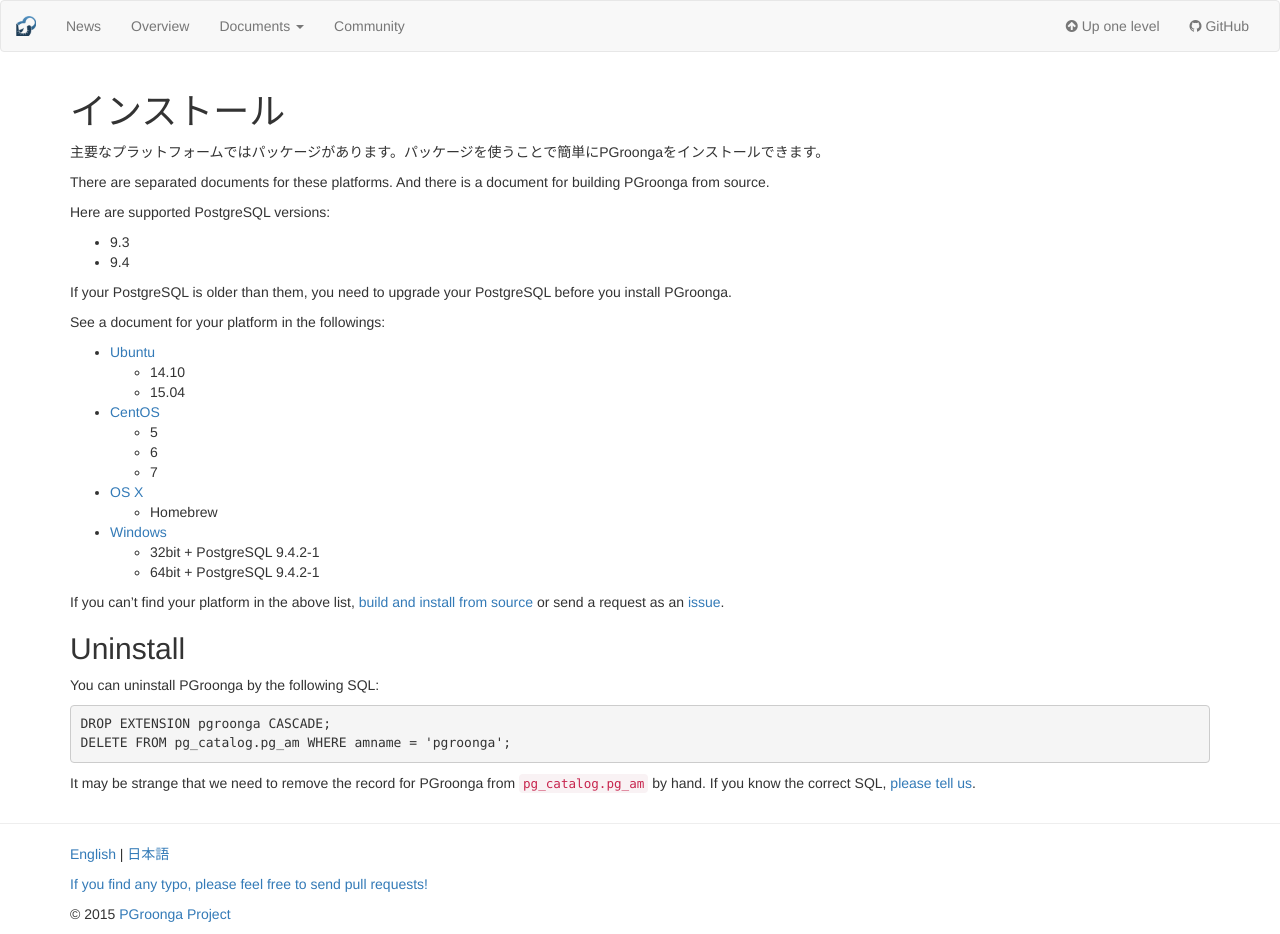
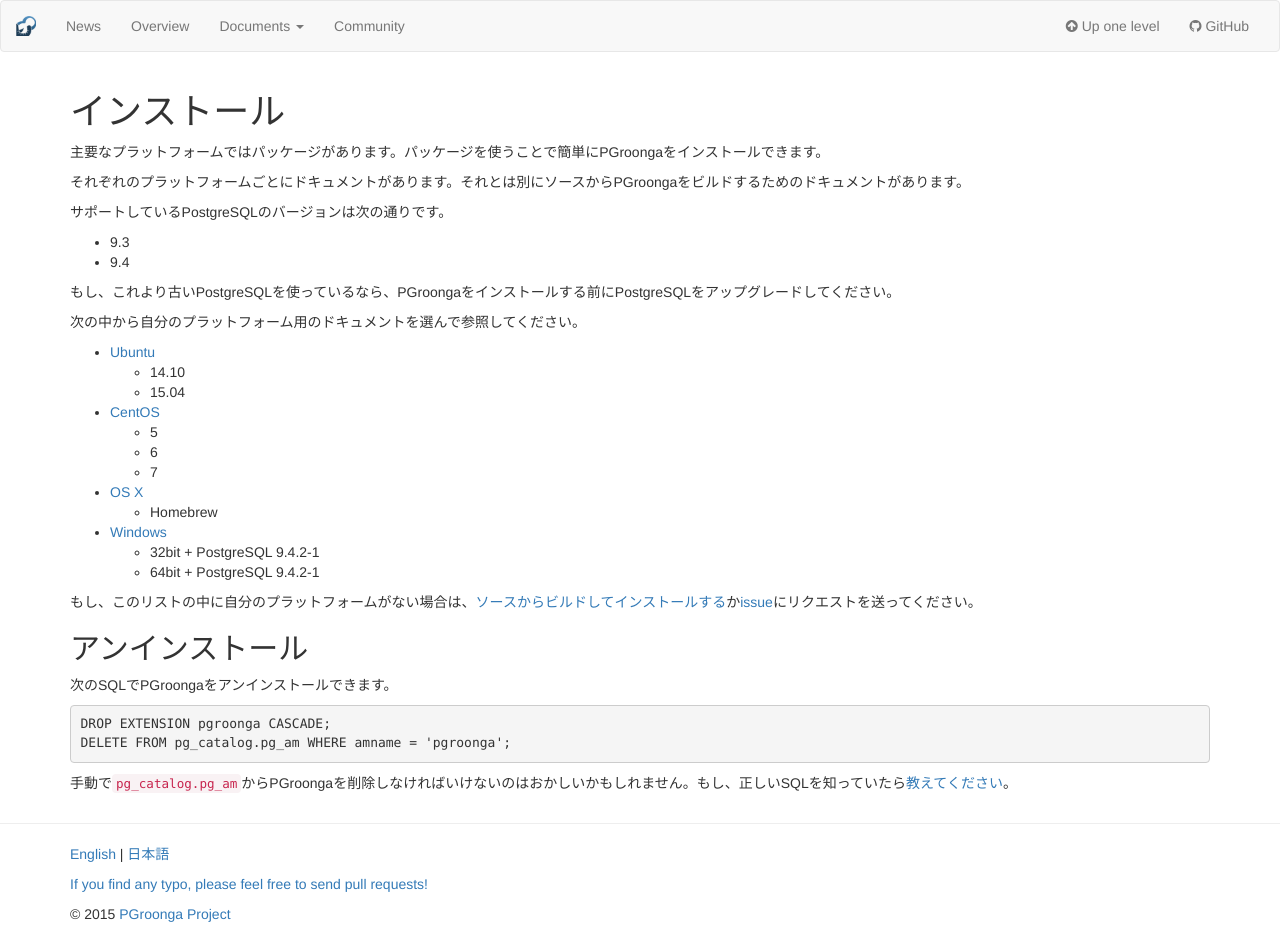
Before and after one commit to pgroonga/pgroonga.github.io, a Jekyll site: the page built from ja/install/index.md, in a window 1280 px wide. Built offline with Jekyll 4.4.1, drawn with Linux system fonts in a browser that asks for light colours.

Commit message:
Translate install document

````diff
--- a/ja/install/index.md
+++ b/ja/install/index.md
@@ -7,16 +7,16 @@
 
 主要なプラットフォームではパッケージがあります。パッケージを使うことで簡単にPGroongaをインストールできます。
 
-There are separated documents for these platforms. And there is a document for building PGroonga from source.
+それぞれのプラットフォームごとにドキュメントがあります。それとは別にソースからPGroongaをビルドするためのドキュメントがあります。
 
-Here are supported PostgreSQL versions:
+サポートしているPostgreSQLのバージョンは次の通りです。
 
   * 9.3
   * 9.4
 
-If your PostgreSQL is older than them, you need to upgrade your PostgreSQL before you install PGroonga.
+もし、これより古いPostgreSQLを使っているなら、PGroongaをインストールする前にPostgreSQLをアップグレードしてください。
 
-See a document for your platform in the followings:
+次の中から自分のプラットフォーム用のドキュメントを選んで参照してください。
 
   * [Ubuntu](ubuntu.html)
     * 14.10
@@ -31,15 +31,15 @@
     * 32bit + PostgreSQL {{ site.windows_postgresql_version }}
     * 64bit + PostgreSQL {{ site.windows_postgresql_version }}
 
-If you can't find your platform in the above list, [build and install from source](source.html) or send a request as an [issue](https://github.com/pgroonga/pgroonga/issues/new).
+もし、このリストの中に自分のプラットフォームがない場合は、[ソースからビルドしてインストールする](source.html)か[issue](https://github.com/pgroonga/pgroonga/issues/new)にリクエストを送ってください。
 
-## Uninstall
+## アンインストール
 
-You can uninstall PGroonga by the following SQL:
+次のSQLでPGroongaをアンインストールできます。
 
 ```sql
 DROP EXTENSION pgroonga CASCADE;
 DELETE FROM pg_catalog.pg_am WHERE amname = 'pgroonga';
 ```
 
-It may be strange that we need to remove the record for PGroonga from `pg_catalog.pg_am` by hand. If you know the correct SQL, [please tell us](https://github.com/pgroonga/pgroonga/issues/new).
+手動で`pg_catalog.pg_am`からPGroongaを削除しなければいけないのはおかしいかもしれません。もし、正しいSQLを知っていたら[教えてください](https://github.com/pgroonga/pgroonga/issues/new)。
````
Also changed, not shown: 1 other file.
